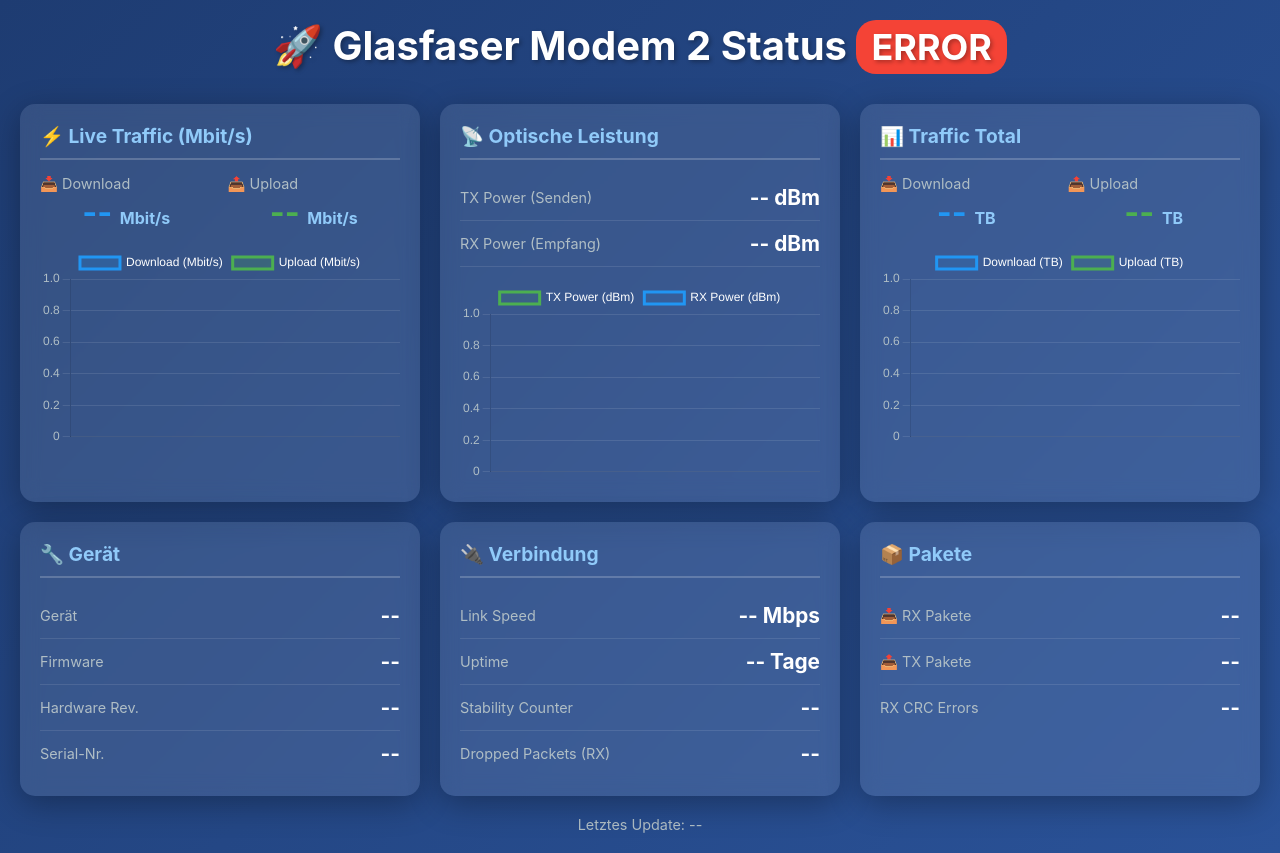
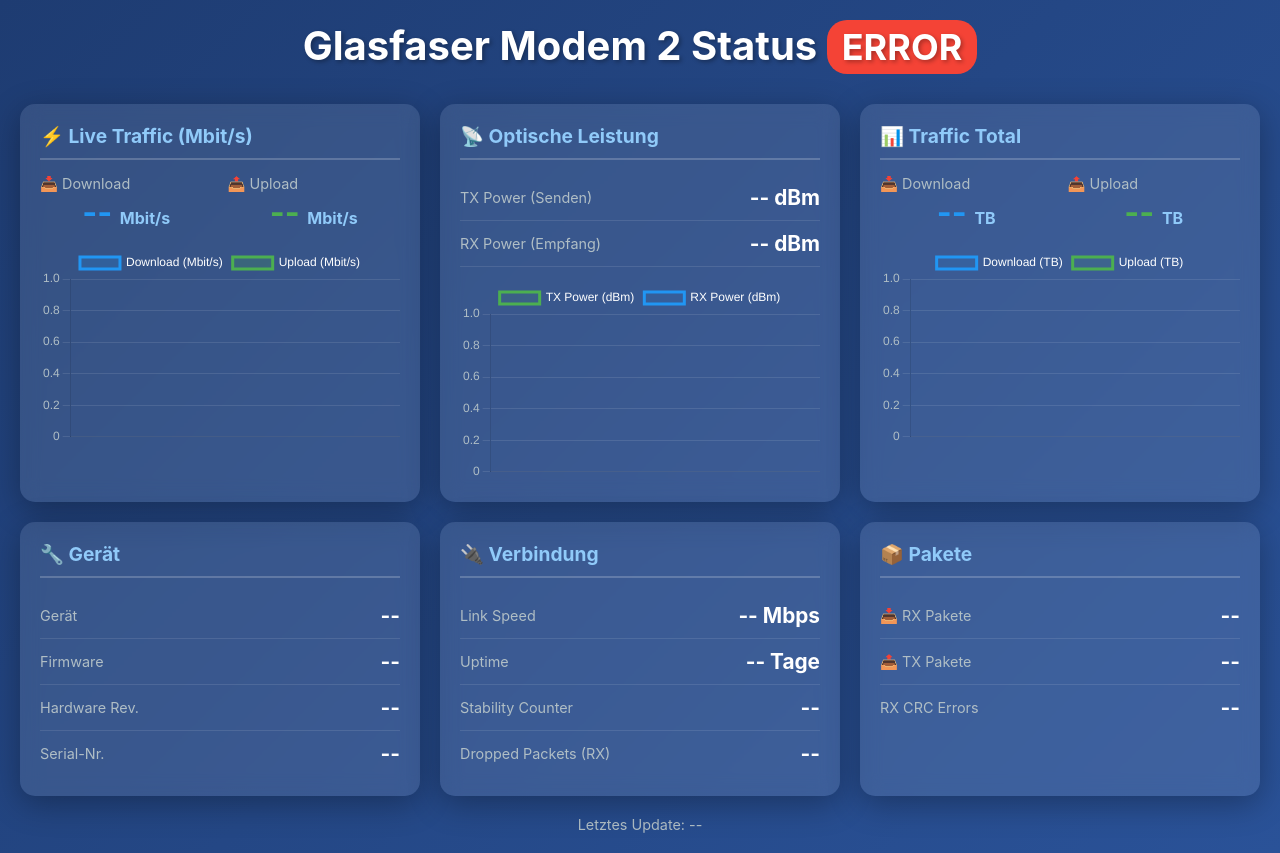
Before and after one commit to torty851/glasfaser-modem-dashboard, a website: page public/index.html in a window 1280 px wide. Drawn offline with nearby package versions, Linux system fonts and the light colour scheme; no server answers.

Commit message:
Remove rocket emoji from dashboard title
- Clean title: 'Glasfaser Modem 2 Status'
- Added Dockerfile.prometheus for building exporter image

```diff
--- a/public/index.html
+++ b/public/index.html
@@ -110,7 +110,7 @@
 </head>
 <body>
     <div class="container">
-        <h1>🚀 Glasfaser Modem 2 Status <span id="status-badge" class="status-badge offline">OFFLINE</span></h1>
+        <h1>Glasfaser Modem 2 Status <span id="status-badge" class="status-badge offline">OFFLINE</span></h1>
 
         <div class="grid">
             <!-- Live Traffic -->
```
Also changed, not shown: 1 other file.
